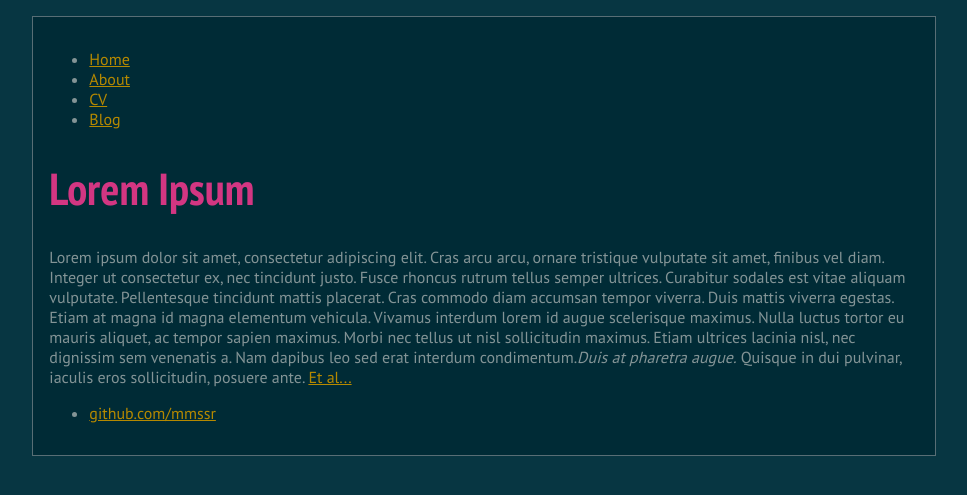
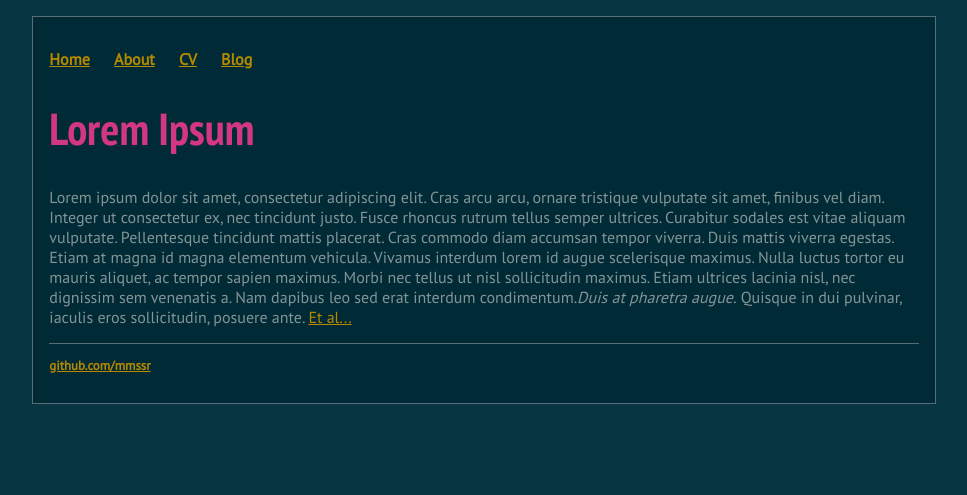
Before and after one commit to mmssr/mmssr.github.io, a Jekyll site: the page built from index.html, in a window 1280 px wide. Shown: the top 495 px of the page, without its empty margins (156-1123 px from the left). Built offline with Jekyll 4.4.1, drawn with Linux system fonts in a browser that asks for light colours.

Commit message:
Update main.css

```diff
--- a/css/main.css
+++ b/css/main.css
@@ -32,7 +32,17 @@
   -ms-text-size-adjust: 100%;
 }
 body {
-  margin: 0;
+    margin: 60px auto;
+    width: 70%;
+}
+nav ul, footer ul {
+    padding: 0px;
+    list-style: none;
+    font-weight: bold;
+}
+nav ul li, footer ul li {
+    display: inline;
+    margin-right: 20px;
 }
 a:focus {
   outline: thin dotted;
@@ -236,6 +246,17 @@
 h6 {
   font-size: 1.15em;
 }
+footer {
+    border-top: 1pt solid #586e75;
+    font-size: .8em;
+}
+ul.posts {
+    margin: 20px auto 40px;
+    font-size: 1.5em;
+}
+ul.posts li {
+    list-style: none;
+}
 .tag {
   background-color: #073642;
   color: #d33682;
```
